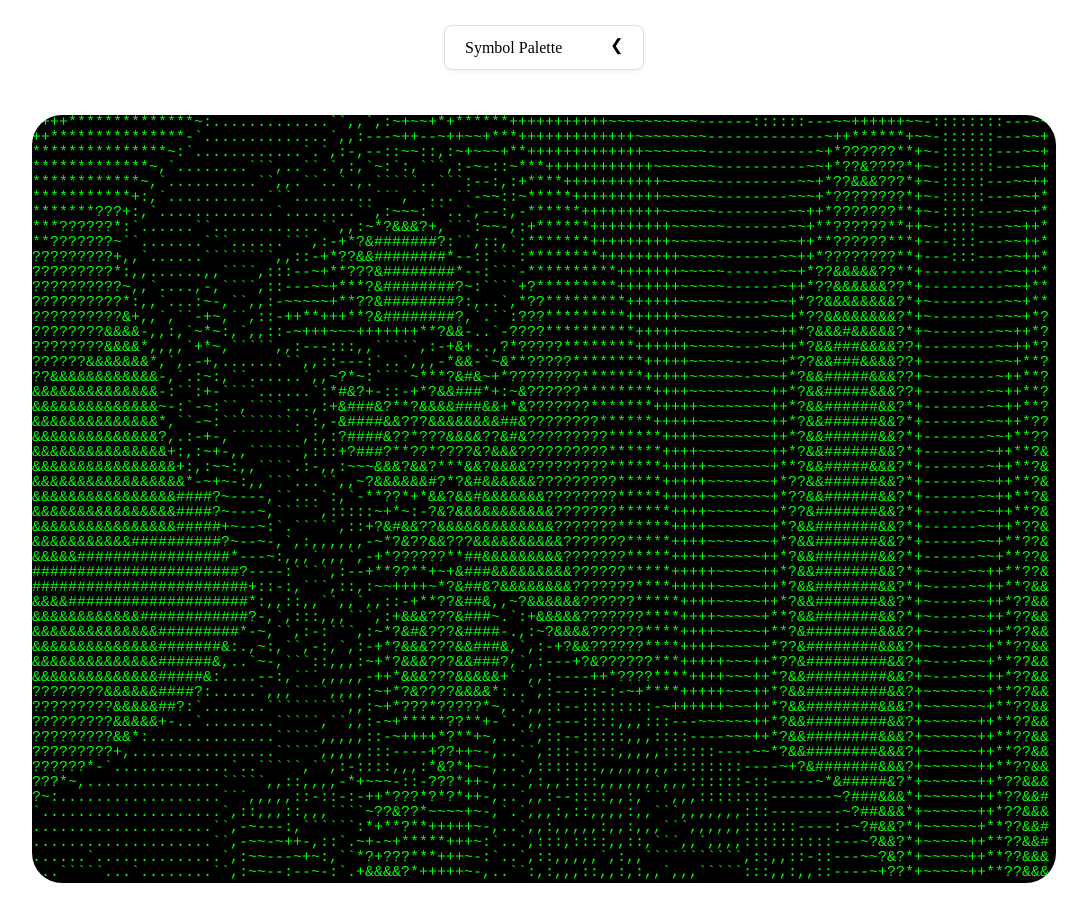
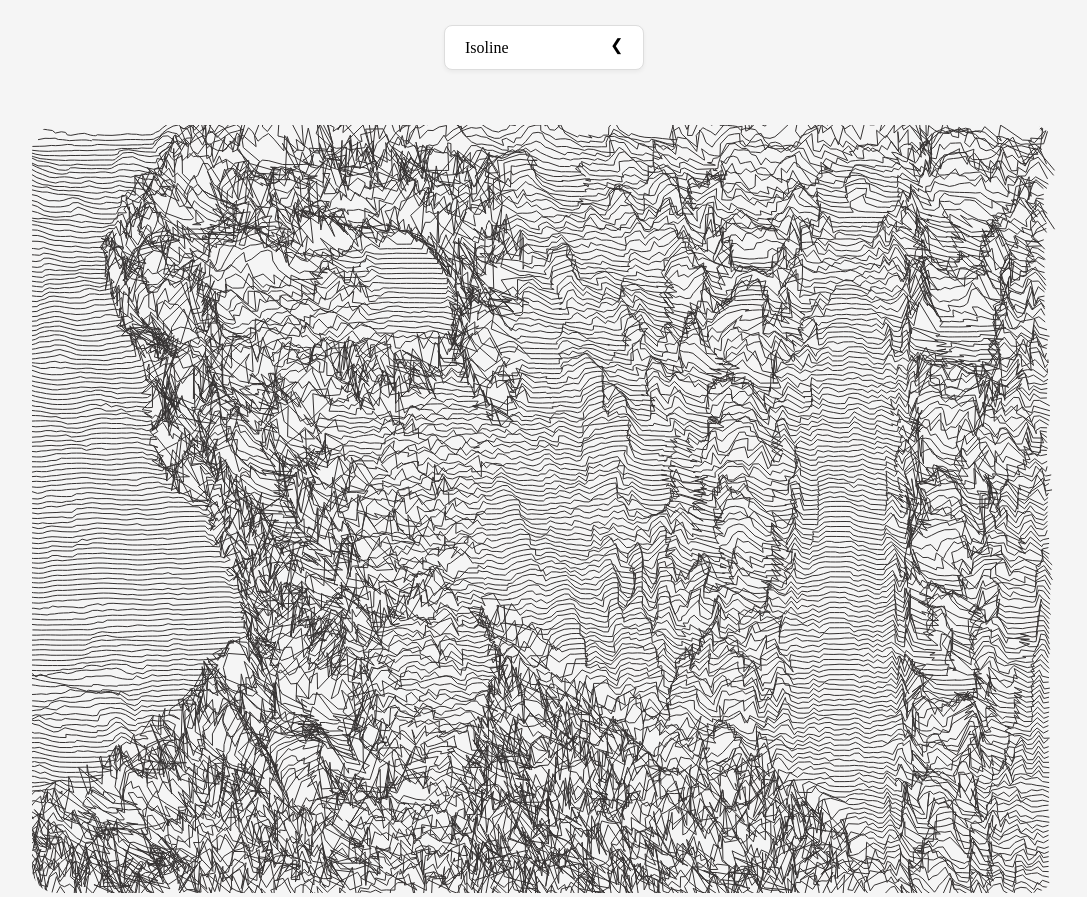
Before and after one commit to fuyingxx0/image-processor, a React (Create React App) app: page / in a window 1280 px wide. Shown: the whole page, without its empty margins (96-1183 px from the left). Built offline with nearby package versions, Linux system fonts and the light colour scheme.

Commit message:
isoline v1

```diff
--- a/src/App.css
+++ b/src/App.css
@@ -1,6 +1,7 @@
 body {
   margin: 0;
   padding: 0;
+  background-color: #f5f5f5;
 }
 
 .canvas-container {
@@ -9,12 +10,12 @@ body {
   align-items: center;
   justify-content: center;
   min-height: 100vh;
-  padding: 0px;
-  width: 100%;
+  margin: 0;
+  padding: 0;
 }
 
 .canvas-controls {
-  margin-bottom: 20px;
+  margin-bottom: 30px;
   text-align: center;
 }
 
@@ -22,9 +23,12 @@ body {
   display: flex;
   justify-content: center;
   align-items: center;
-  width: 100%;
+  margin: 0;
+  padding: 0;
 }
 
 .canvas-wrapper canvas {
-  border-radius: 30px;
+  border-radius: 25px;
+  height: auto;
+  margin: 0;
 }
--- a/src/App.js
+++ b/src/App.js
@@ -2,13 +2,15 @@
 import React, { useState } from 'react';
 import SymbolPalette from './components/SymbolPalette';
 import PixelArt from './components/PixelArt'
-import { getColorPalette } from './assets/color';
+import { getColorPalette } from './assets/color'; // params: 'theme', 'type'; type: 'categorized' is json, 'gradient' is array
 import './App.css';
 import Select from './components/Select/Select';
+import EdgeDetection from './components/EdgeDetection';
+import Isoline from './components/Isoline';
 
 const App = () => {
-  const canvasTypes = ['symbolPalette', 'pixelArt'];
-  const [selectedCanvas, setSelectedCanvas] = useState(canvasTypes[0]);
+  const canvasTypes = ['symbolPalette', 'pixelArt', 'edgeDetection', 'isoline'];
+  const [selectedCanvas, setSelectedCanvas] = useState(canvasTypes[3]);
 
   // Shared parameters
   const imagePath = '/man.jpg';
@@ -16,7 +18,7 @@ const App = () => {
   const canvasHeight = 768;
 
   // Symbol Palette specific
-  const symbolFontSize = 15;
+  const symbolFontSize = 20;
   const symbolAspectRatio = 0.6;
   const symbolColors = getColorPalette('hacker', 'categorized');
   const symbolSamplingInterval = 4;
@@ -26,9 +28,20 @@ const App = () => {
   const pixelColors = getColorPalette('default', 'gradient');
   const pixelSamplingInterval = 2;
 
+  // Edge Detection specific
+  const edgeThreshold = 70;
+  const edgeSamplingInterval = 1;
+  const edgeColors = getColorPalette('default', 'categorized');
+
+  // Isoline specific
+  const isolineDensity = 5;
+  const isolineColors = getColorPalette('default', 'gradient');
+
   const canvasOptions = [
     { value: 'symbolPalette', label: 'Symbol Palette' },
-    { value: 'pixelArt', label: 'Pixel Art' }
+    { value: 'pixelArt', label: 'Pixel Art' },
+    { value: 'edgeDetection', label: 'Edge Detection' },
+    { value: 'isoline', label: 'Isoline' }
   ];
 
   return (
@@ -63,6 +76,25 @@ const App = () => {
             samplingInterval={pixelSamplingInterval}
           />
         )}
+        {selectedCanvas === 'edgeDetection' && (
+          <EdgeDetection
+            imagePath={imagePath}
+            canvasWidth={canvasWidth}
+            canvasHeight={canvasHeight}
+            threshold={edgeThreshold}
+            samplingInterval={edgeSamplingInterval}
+            colors={edgeColors}
+          />
+        )}
+        {selectedCanvas === 'isoline' && (
+          <Isoline
+            imagePath={imagePath}
+            canvasWidth={canvasWidth}
+            canvasHeight={canvasHeight}
+            colors={isolineColors}
+            isolineDensity={isolineDensity}
+          />
+        )}
       </div>
     </div>
   );
--- /dev/null
+++ b/src/components/EdgeDetection.js
@@ -0,0 +1,78 @@
+import React, { useRef, useEffect } from 'react';
+import p5 from 'p5';
+
+const P5Canvas = ({
+  imagePath,
+  canvasWidth,
+  canvasHeight,
+  threshold,
+  samplingInterval,
+  colors
+}) => {
+  const canvasRef = useRef();
+
+  useEffect(() => {
+    const p5Instance = new p5(sketch, canvasRef.current);
+    return () => p5Instance.remove();
+  }, []);
+
+  const sketch = (p) => {
+    let img;
+
+    p.preload = () => {
+      img = p.loadImage(imagePath);
+    };
+
+    p.setup = () => {
+      p.createCanvas(canvasWidth, canvasHeight);
+      p.noLoop();
+      p.noFill();
+      p.background(colors.background);
+    };
+
+    const calculateGradient = (x, y) => {
+      const getPixelBrightness = (px, py) => {
+        if (px < 0 || px >= img.width || py < 0 || py >= img.height) {
+          return 0;
+        }
+        const d = img.get(px, py);
+        return (d[0] + d[1] + d[2]) / 3;
+      };
+
+      const topLeft = getPixelBrightness(x - samplingInterval, y - samplingInterval);
+      const top = getPixelBrightness(x, y - samplingInterval);
+      const topRight = getPixelBrightness(x + samplingInterval, y - samplingInterval);
+      const left = getPixelBrightness(x - samplingInterval, y);
+      const right = getPixelBrightness(x + samplingInterval, y);
+      const bottomLeft = getPixelBrightness(x - samplingInterval, y + samplingInterval);
+      const bottom = getPixelBrightness(x, y + samplingInterval);
+      const bottomRight = getPixelBrightness(x + samplingInterval, y + samplingInterval);
+
+      const dx = (topRight + 2 * right + bottomRight) - (topLeft + 2 * left + bottomLeft);
+      const dy = (bottomLeft + 2 * bottom + bottomRight) - (topLeft + 2 * top + topRight);
+
+      return Math.sqrt(dx * dx + dy * dy);
+    };
+
+    p.draw = () => {
+      img.resize(canvasWidth, canvasHeight);
+      p.push();
+      p.strokeWeight(samplingInterval);
+      p.stroke(colors.main);
+
+      for (let x = 1; x < canvasWidth - 1; x += samplingInterval) {
+        for (let y = 1; y < canvasHeight - 1; y += samplingInterval) {
+          const gradient = calculateGradient(x, y);
+          if (gradient > threshold) {
+            p.point(x, y);
+          }
+        }
+      }
+      p.pop();
+    };
+  };
+
+  return <div ref={canvasRef} className="canvas-component-inner"></div>;
+};
+
+export default P5Canvas;
--- /dev/null
+++ b/src/components/Isoline.js
@@ -0,0 +1,70 @@
+// Isoline.js
+import React, { useRef, useEffect } from 'react';
+import p5 from 'p5';
+
+const P5Canvas = ({
+  imagePath,
+  canvasWidth,
+  canvasHeight,
+  colors,
+  isolineDensity
+}) => {
+  const canvasRef = useRef();
+
+  useEffect(() => {
+    const p5Instance = new p5(sketch, canvasRef.current);
+    return () => p5Instance.remove();
+  }, []);
+
+  const sketch = (p) => {
+    let img;
+
+    p.preload = () => {
+      img = p.loadImage(imagePath);
+    };
+
+    p.setup = () => {
+      p.createCanvas(canvasWidth, canvasHeight);
+      p.noLoop();
+      p.noFill();
+    };
+
+    p.draw = () => {
+      img.loadPixels();
+
+      // Loop to draw isolines across the entire canvas
+      for (let y = 0; y < p.height; y += 5) {
+        p.beginShape();
+
+        for (let x = 0; x < p.width; x += 5) {
+          const idx = (y * img.width + x) * 4;
+          const r = img.pixels[idx];
+          const g = img.pixels[idx + 1];
+          const b = img.pixels[idx + 2];
+
+          const brightness = (r + g + b) / 3 / 255;
+          const densityFactor = p.map(brightness, 0, 1, isolineDensity, 0.5);
+
+          // Calculate noise-based position adjustment for the isoline
+          const xOffset = x * 0.01 * densityFactor;
+          const yOffset = y * 0.01 * densityFactor;
+          const noiseVal = p.noise(xOffset, yOffset) * p.TWO_PI;
+
+          // Adjust position based on Perlin noise
+          const nx = x + p.cos(noiseVal) * densityFactor * 5;
+          const ny = y + p.sin(noiseVal) * densityFactor * 5;
+
+          p.stroke(colors[0]);
+          p.strokeWeight(1);
+          p.vertex(nx, ny); // Create continuous line across the canvas
+        }
+
+        p.endShape();
+      }
+    };
+  };
+
+  return <div ref={canvasRef}></div>;
+};
+
+export default P5Canvas;
--- a/src/components/Select/Select.css
+++ b/src/components/Select/Select.css
@@ -57,6 +57,7 @@
   padding: 12px 16px;
   cursor: pointer;
   transition: all 0.2s ease;
+  text-align: left;
 }
 
 .select-option:hover {
@@ -74,3 +75,13 @@
 .select-options {
   box-shadow: 0 4px 8px rgba(0,0,0,0.1);
 }
+
+.select-header span:first-child {
+  text-align: left;
+  flex-grow: 1;
+  margin-right: 10px;
+}
+
+.select-arrow {
+  flex-shrink: 0;
+}
--- a/src/index.css
+++ b/src/index.css
@@ -11,6 +11,4 @@ html, body {
   flex-direction: column;
   justify-content: center;
   align-items: center;
-  width: 100%; /* Ensures full-width centering */
-  height: 100%;
 }
```
Also changed, not shown: src/components/P5Canvas.js (deleted, +0 -42 lines), src/utils/loadImage.js (added, +14 -0 lines).
